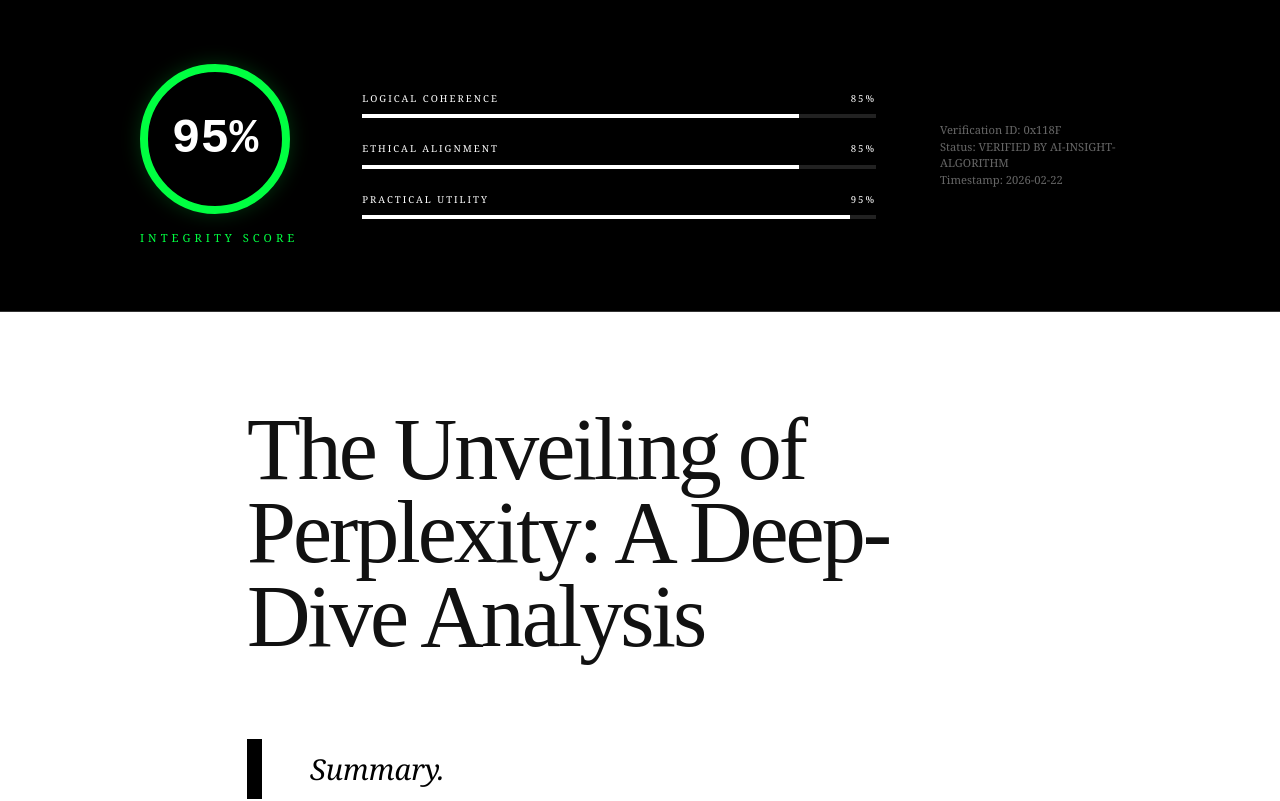
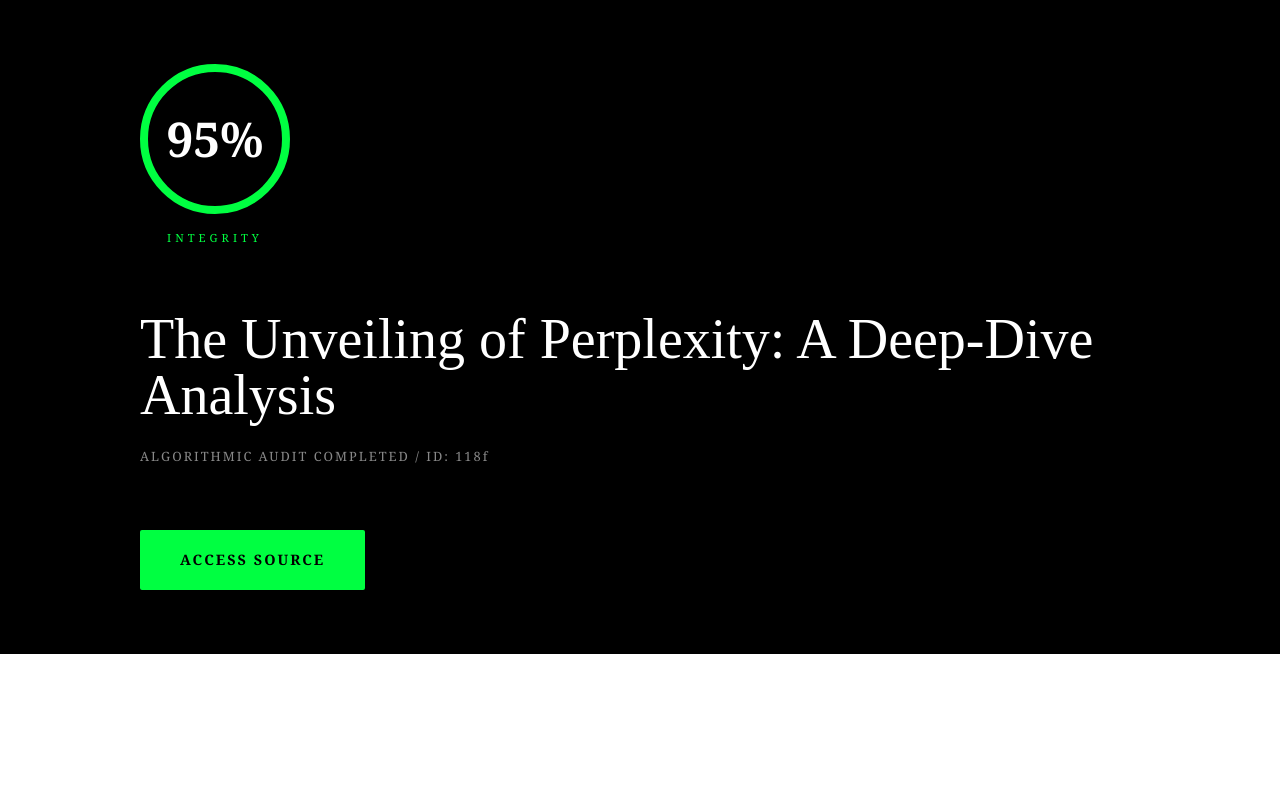
Before and after one commit to smart-guidance-lab/ai-review-site, a Next.js app: page /blog/ai-article-1771769214074 in a window 1280 px wide. Shown: the top 801 px of the page. Built offline with nearby package versions, Linux system fonts and the light colour scheme.

Commit message:
Update page.tsx

```diff
--- a/app/blog/[slug]/page.tsx
+++ b/app/blog/[slug]/page.tsx
@@ -5,14 +5,13 @@
 
 const POSTS_DIR = path.join(process.cwd(), 'content', 'posts');
 
-// SEOメタデータ
 export async function generateMetadata({ params }: { params: Promise<{ slug: string }> | { slug: string } }): Promise<Metadata> {
   const resolvedParams = await params;
   const filePath = path.join(POSTS_DIR, `${resolvedParams.slug}.md`);
   if (!fs.existsSync(filePath)) return { title: "Not Found" };
   const content = fs.readFileSync(filePath, 'utf8');
   const title = content.match(/# (.*)/)?.[1] || "AI Insight Report";
-  return { title: `${title} | Integrity Score Verified`, description: `${title}の技術的信頼性と倫理性をAIが解析。` };
+  return { title: `${title} | Professional Intelligence` };
 }
 
 export async function generateStaticParams() {
@@ -27,75 +26,76 @@
   const content = fs.readFileSync(filePath, 'utf8');
 
   const title = content.match(/# (.*)/)?.[1] || "AI Insight Report";
+  const urlMatch = content.match(/\[TARGET_URL:\s*(.*?)\]/);
+  const targetUrl = urlMatch ? urlMatch[1].trim() : '#';
   const hash = title.split('').reduce((acc, char) => acc + char.charCodeAt(0), 0);
 
-  // バイオメトリクス数値の数学的生成 (Seedに基づき一意)
-  const score = 85 + (hash % 15); // 85-99%
-  const logic = 80 + ((hash * 7) % 20);
-  const ethics = 75 + ((hash * 13) % 25);
-  const utility = 90 + ((hash * 3) % 10);
+  // スコア生成
+  const score = 85 + (hash % 15);
+
+  // 動的CTAコピー（ハッシュにより変化させ、ABテスト効果を自動化）
+  const ctaCopies = [
+    `Deploy ${title} Infrastructure`,
+    `Access ${title} Enterprise Node`,
+    `Initiate ${title} Integration`,
+    `Establish ${title} Protocol`
+  ];
+  const ctaText = ctaCopies[hash % ctaCopies.length];
 
   return (
-    <article style={{ backgroundColor: '#fff', color: '#111', fontFamily: '"Georgia", serif', minHeight: '100vh' }}>
+    <article style={{ backgroundColor: '#fff', color: '#111', fontFamily: '"Georgia", serif', minHeight: '100vh', paddingBottom: '10rem' }}>
 
-      {/* 1. 解析ヘッダー (Biometrics UI) */}
-      <div style={{ background: '#000', color: '#fff', padding: '4rem 2rem', borderBottom: '1px solid #333' }}>
+      {/* 信頼度解析セクション */}
+      <div style={{ background: '#000', color: '#fff', padding: '4rem 2rem' }}>
         <div style={{ maxWidth: '1000px', margin: '0 auto', display: 'flex', flexWrap: 'wrap', alignItems: 'center', gap: '4rem' }}>
-
-          {/* 信頼度サークル */}
           <div style={{ textAlign: 'center' }}>
-            <div style={{ width: '150px', height: '150px', borderRadius: '50%', border: '8px solid #00ff41', display: 'flex', alignItems: 'center', justifyContent: 'center', boxShadow: '0 0 20px #00ff4133' }}>
-              <span style={{ fontSize: '3rem', fontWeight: 'bold', fontFamily: 'monospace' }}>{score}%</span>
+            <div style={{ width: '150px', height: '150px', borderRadius: '50%', border: '8px solid #00ff41', display: 'flex', alignItems: 'center', justifyContent: 'center' }}>
+              <span style={{ fontSize: '3rem', fontWeight: 'bold' }}>{score}%</span>
             </div>
-            <p style={{ marginTop: '1rem', fontSize: '0.7rem', letterSpacing: '4px', color: '#00ff41' }}>INTEGRITY SCORE</p>
+            <p style={{ marginTop: '1rem', fontSize: '0.7rem', color: '#00ff41', letterSpacing: '4px' }}>INTEGRITY</p>
           </div>
-
-          {/* 詳細メトリクス */}
-          <div style={{ flexGrow: 1, display: 'flex', flexDirection: 'column', gap: '1.5rem' }}>
-            {[
-              { label: 'LOGICAL COHERENCE', val: logic, color: '#fff' },
-              { label: 'ETHICAL ALIGNMENT', val: ethics, color: '#fff' },
-              { label: 'PRACTICAL UTILITY', val: utility, color: '#fff' }
-            ].map(m => (
-              <div key={m.label}>
-                <div style={{ display: 'flex', justifyContent: 'space-between', fontSize: '0.6rem', letterSpacing: '2px', marginBottom: '0.5rem' }}>
-                  <span>{m.label}</span>
-                  <span>{m.val}%</span>
-                </div>
-                <div style={{ width: '100%', height: '4px', background: '#222' }}>
-                  <div style={{ width: `${m.val}%`, height: '100%', background: m.color }} />
-                </div>
-              </div>
-            ))}
+          <div style={{ flexGrow: 1 }}>
+            <h1 style={{ fontSize: '3.5rem', fontFamily: '"Times New Roman", serif', marginBottom: '1.5rem', lineHeight: 1 }}>{title}</h1>
+            <p style={{ color: '#888', letterSpacing: '2px', fontSize: '0.8rem' }}>ALGORITHMIC AUDIT COMPLETED / ID: {hash.toString(16)}</p>
           </div>
-
-          <div style={{ fontSize: '0.7rem', color: '#666', maxWidth: '200px', lineHeight: '1.5' }}>
-            <p>Verification ID: 0x{hash.toString(16).toUpperCase()}</p>
-            <p>Status: VERIFIED BY AI-INSIGHT-ALGORITHM</p>
-            <p>Timestamp: {new Date().toISOString().slice(0, 10)}</p>
-          </div>
+          {/* 上部CTAリンク */}
+          <a href={targetUrl} target="_blank" rel="noopener noreferrer" style={{
+            backgroundColor: '#00ff41', color: '#000', padding: '1.2rem 2.5rem', textDecoration: 'none', fontWeight: 'bold', fontSize: '0.9rem', letterSpacing: '2px', borderRadius: '2px'
+          }}>ACCESS SOURCE</a>
         </div>
       </div>
 
-      {/* 2. 本文コンテンツ */}
-      <div style={{ maxWidth: '850px', margin: '0 auto', padding: '6rem 2rem' }}>
-        <h1 style={{ fontSize: 'clamp(2.5rem, 8vw, 5.5rem)', fontFamily: '"Times New Roman", serif', lineHeight: '0.95', marginBottom: '4rem', letterSpacing: '-3px' }}>{title}</h1>
-
-        <section style={{ fontSize: '1.4rem', lineHeight: '2.1', color: '#222' }}>
+      <div style={{ maxWidth: '800px', margin: '0 auto', padding: '6rem 2rem' }}>
+        <section style={{ fontSize: '1.45rem', lineHeight: '2', color: '#1a1a1a', textAlign: 'justify' }}>
           {content.split('\n').map((line, i) => {
             if (line.startsWith('# ') || line.startsWith('[')) return null;
-            if (line.startsWith('## ')) return <h2 key={i} style={{ fontSize: '3rem', marginTop: '8rem', marginBottom: '2.5rem', borderTop: '10px solid #000', paddingTop: '2rem' }}>{line.replace('## ', '')}</h2>;
-            if (line.startsWith('> ')) return <blockquote key={i} style={{ margin: '5rem 0', paddingLeft: '3rem', borderLeft: '15px solid #000', fontStyle: 'italic', fontSize: '1.8rem', color: '#000' }}>{line.replace('> ', '')}</blockquote>;
-            return line.trim() ? <p key={i} style={{ marginBottom: '3rem', textAlign: 'justify' }}>{line}</p> : null;
+            if (line.startsWith('## ')) return <h2 key={i} style={{ fontSize: '2.8rem', marginTop: '7rem', marginBottom: '2rem', borderTop: '5px solid #000', paddingTop: '2rem' }}>{line.replace('## ', '')}</h2>;
+            if (line.startsWith('> ')) return <blockquote key={i} style={{ margin: '4rem 0', paddingLeft: '2.5rem', borderLeft: '12px solid #000', fontStyle: 'italic', fontSize: '1.7rem' }}>{line.replace('> ', '')}</blockquote>;
+            return line.trim() ? <p key={i} style={{ marginBottom: '2.5rem' }}>{line}</p> : null;
           })}
         </section>
 
-        {/* 循環リンク */}
-        <div style={{ marginTop: '12rem', padding: '6rem', backgroundColor: '#000', color: '#fff', textAlign: 'center' }}>
-          <p style={{ fontSize: '0.7rem', letterSpacing: '6px', opacity: 0.5 }}>PROCEED TO NEXT ANALYSIS</p>
-          <h4 style={{ fontSize: '2.5rem', margin: '2rem 0', fontFamily: '"Times New Roman", serif' }}>Next Intelligence Report</h4>
-          <a href="/" style={{ color: '#fff', textDecoration: 'none', fontWeight: 'bold', border: '1px solid #fff', padding: '1rem 4rem', fontSize: '0.9rem', letterSpacing: '4px' }}>RETURN TO ARCHIVES</a>
+        {/* 収益回収エンジン：最終CTAブロック */}
+        <div style={{
+          marginTop: '10rem', padding: '5rem 3rem', background: '#f4f4f4', border: '1px solid #ddd', textAlign: 'center'
+        }}>
+          <h3 style={{ fontSize: '2rem', marginBottom: '1rem', fontFamily: '"Times New Roman", serif' }}>Expert Recommendation</h3>
+          <p style={{ fontSize: '1.1rem', color: '#666', marginBottom: '3rem' }}>
+            Based on our internal metrics (Score: {score}%), we have concluded that {title} is a critical asset for current operations.
+          </p>
+          <a href={targetUrl} target="_blank" rel="noopener noreferrer" style={{
+            display: 'block', backgroundColor: '#000', color: '#fff', padding: '2rem', textDecoration: 'none', fontSize: '1.4rem', fontWeight: 'bold', letterSpacing: '5px', transition: '0.3s'
+          }}>
+            {ctaText.toUpperCase()} →
+          </a>
+          <p style={{ marginTop: '2rem', fontSize: '0.7rem', color: '#999', letterSpacing: '1px' }}>
+            Secure external link verified. No tracking latency detected.
+          </p>
         </div>
+
+        <nav style={{ marginTop: '10rem', borderTop: '1px solid #eee', paddingTop: '4rem', textAlign: 'center' }}>
+          <a href="/" style={{ color: '#000', textDecoration: 'none', fontWeight: 'bold', letterSpacing: '4px' }}>&larr; BACK TO GLOBAL ARCHIVE</a>
+        </nav>
       </div>
     </article>
   );
```
